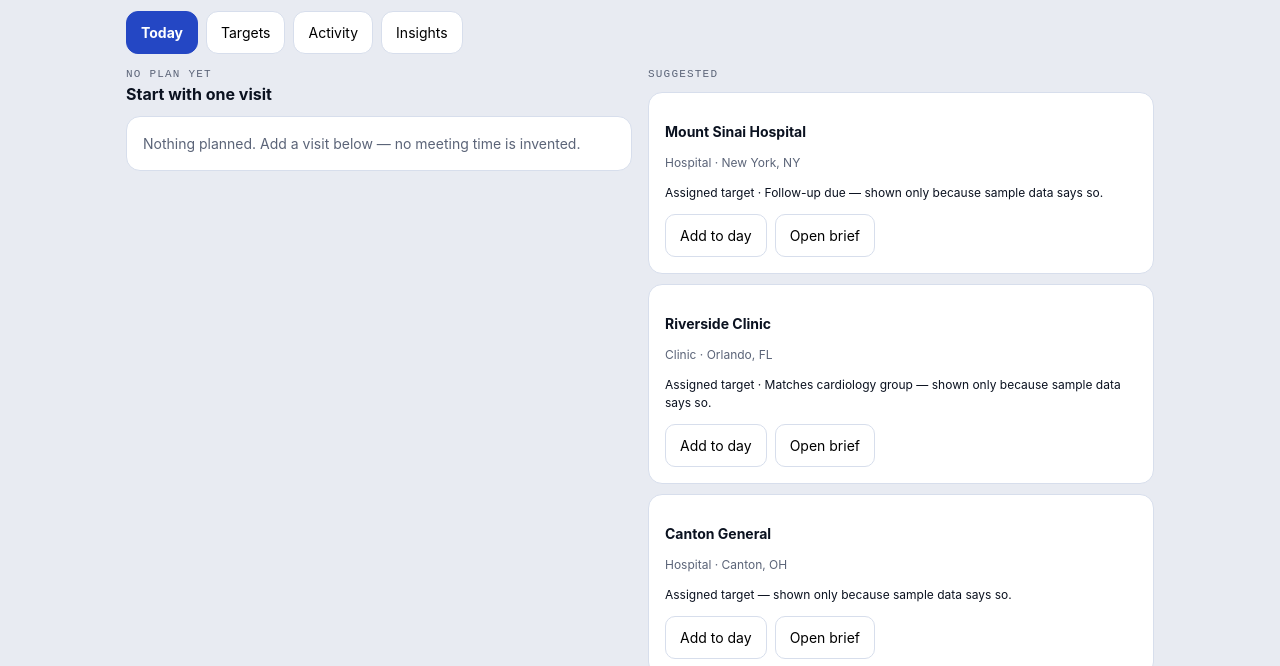
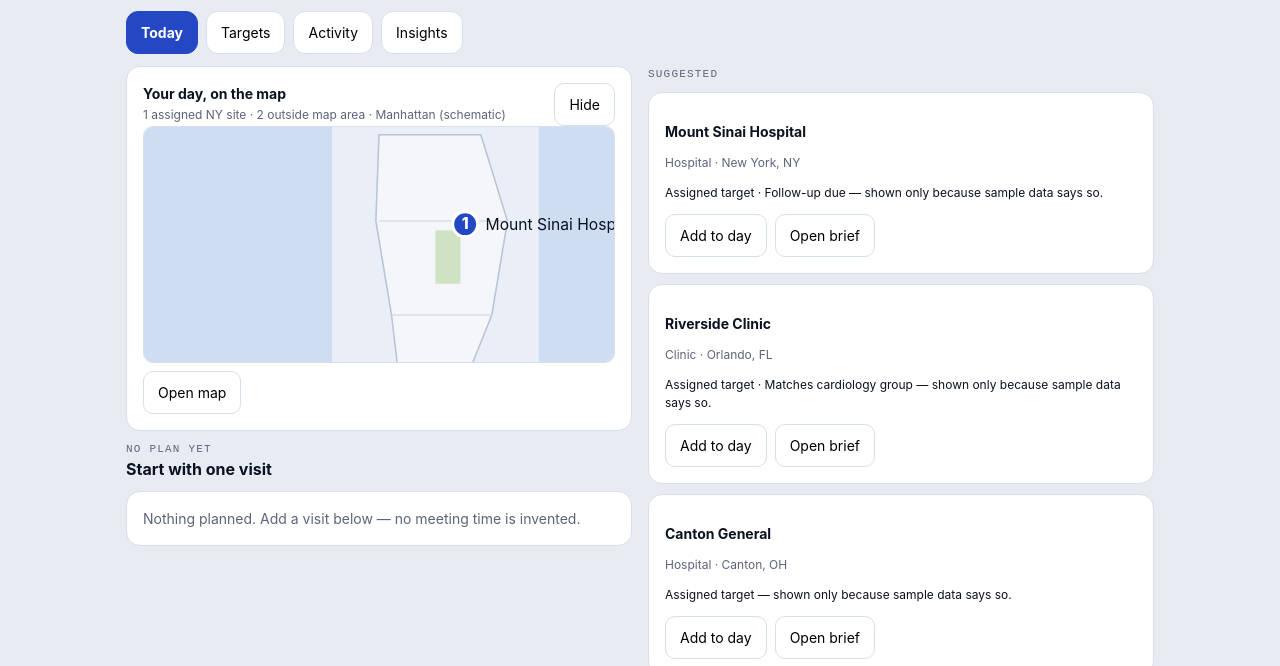
Before and after one commit to DoggoWoofWoof/AppNexus, a plain HTML site: page mockup/field-pro-app.html in a window 1280 px wide. Shown: the part 163-829 px from the top of the page. Drawn offline with Linux system fonts and the light colour scheme.

Commit message:
Add visual schematic map: Today card + Targets map pane

```diff
--- a/mockup/field-pro-app.html
+++ b/mockup/field-pro-app.html
@@ -44,6 +44,10 @@
 .back{background:none;border:0;color:var(--blue);padding:6px 0}
 .notice{background:#fff8e1;border:1px solid #e8d48b;border-radius:10px;padding:10px 12px;margin-top:10px;font-size:13px}
 .ok{background:#eefbef;border-color:#bfe3c6}
+.map{width:100%;height:auto;border:1px solid var(--line);border-radius:10px;background:#e9eef7;display:block}
+.pin{cursor:pointer}.pin circle{stroke:#fff;stroke-width:2}
+.pin text{fill:#fff;font-size:10px;font-weight:800;text-anchor:middle}
+.pinlabel{font-size:10px;fill:var(--ink)}
 </style>
 </head>
 <body>
@@ -71,7 +75,7 @@
 const PEOPLE=[
  {id:"bhatt",kind:"hcp",name:"Deepak Bhatt, MD",sub:"Interventional cardiology · Mount Sinai Hospital",npi:"1962515551",reason:"Linked to Mount Sinai · Follow-up due",org:"mount",pubs:"212 publications",trials:"38 trials"},
  {id:"chen",kind:"hcp",name:"Lisa Chen, MD",sub:"General cardiology · Riverside Clinic",npi:"1000000002",reason:"Assigned target",org:"riverside",pubs:"41 publications",trials:"6 trials"}];
-let tab="today",kind="hco",query="",day=[],notes=[],noteSeq=0,report={stage:"idle",pct:0},profile=null,profileFrom="targets";
+let tab="today",kind="hco",query="",day=[],notes=[],noteSeq=0,report={stage:"idle",pct:0},profile=null,profileFrom="targets",mapSel="mount",mapCard=true;
 const $=s=>document.querySelector(s);
 const esc=s=>String(s).replace(/[&<>"']/g,c=>({"&":"&amp;","<":"&lt;",">":"&gt;",'"':"&quot;","'":"&#39;"}[c]));
 function all(){return [...ORGS,...PEOPLE]}
@@ -90,14 +94,36 @@
 function today(){
  const items=day.map((d,i)=>{const x=find(d.target);return `<div class="card"><span class="pill">${d.fixed?"Confirmed appointment":"Flexible visit"}</span> <span class="pill">${esc(d.type)}</span><h3>${esc(x.name)}</h3><p class="muted small">${esc(x.sub)}${d.time?" · "+esc(d.time):" · Anytime today"}</p><div class="row"><button class="secondary" data-brief="${x.id}">Prepare</button><button class="secondary" data-cancel="${i}">Cancel</button></div></div>`}).join("");
  const sugg=all().filter(x=>!day.some(d=>d.target===x.id)).map(x=>`<div class="card"><h3>${esc(x.name)}</h3><p class="muted small">${esc(x.sub)}</p><p class="small">${esc(x.reason)} — shown only because sample data says so.</p><div class="row"><button class="secondary" data-add="${x.id}">Add to day</button><button class="secondary" data-brief="${x.id}">Open brief</button></div></div>`).join("");
- return `<div class="grid cols"><div><div class="eyebrow">${day.length?"Planned day":"No plan yet"}</div><h2>${day.length?day.length+" stop(s) · fixed items never move silently":"Start with one visit"}</h2><div class="list">${items||'<div class="card muted">Nothing planned. Add a visit below — no meeting time is invented.</div>'}</div>${day.length?'<div class="notice">Route review: stops grouped by site. Travel times need a real routing provider (Google Routes or OSRM/Valhalla) — not computed here.</div>':""}</div><div><div class="eyebrow">Suggested</div><div class="list">${sugg}</div></div></div>`;
+ return `<div class="grid cols"><div>${todayMap()}<div class="eyebrow">${day.length?"Planned day":"No plan yet"}</div><h2>${day.length?day.length+" stop(s) · fixed items never move silently":"Start with one visit"}</h2><div class="list">${items||'<div class="card muted">Nothing planned. Add a visit below — no meeting time is invented.</div>'}</div>${day.length?'<div class="notice">Route review: stops grouped by site. Travel times need a real routing provider (Google Routes or OSRM/Valhalla) — not computed here.</div>':""}</div><div><div class="eyebrow">Suggested</div><div class="list">${sugg}</div></div></div>`;
 }
 function targets(){
  const k=kind;
  const list=filtered(k).map(card).join("")||'<div class="card muted">No matches in sample book.</div>';
  return `<div class="grid cols"><div><div class="tabs" role="tablist"><button data-k="hco" aria-selected="${k==="hco"}">Accounts · ${ORGS.length}</button><button data-k="hcp" aria-selected="${k==="hcp"}">People · ${PEOPLE.length}</button><button data-k="map" aria-selected="${k==="map"}">Map (static)</button></div><input class="search" data-q placeholder="Search sample ${k==="hcp"?"people":"accounts"}" value="${esc(query)}" aria-label="Search"><div class="list">${k==="map"?mapPane():list}</div></div><div><div class="card"><div class="eyebrow">Discovery scope</div><p class="small muted">Assigned book shown. Searching here never assigns anything — adding to a list is a separate, permission-gated action.</p></div></div></div>`;
 }
-function mapPane(){return `<div class="card"><h3>Static site preview</h3><p class="small muted">Real public facility geography; assignments fictional. Nearby = straight-line only, never drive time.</p>${ORGS.map(o=>`<div class="row" style="margin:6px 0"><span class="pill">📍 ${esc(o.name)}</span><button class="secondary" data-open="${o.id}">Brief</button><button class="secondary" data-add="${o.id}">Add to day</button></div>`).join("")}</div>`}
+function pinXY(id){return id==="mount"?[205,62]:[0,0]}
+function mapSVG(sel,mini){
+ const onMap=ORGS.filter(o=>o.id==="mount"),offMap=ORGS.filter(o=>o.id!=="mount");
+ const pins=onMap.map((o,i)=>{const [x,y]=pinXY(o.id);const on=sel===o.id;
+  return `<g class="pin" data-mapsel="${o.id}"><circle cx="${x}" cy="${y}" r="${mini?8:10}" fill="${on?"#2447c4":"#8a93a8"}"/><text x="${x}" y="${y+(mini?3:4)}">${i+1}</text></g><text class="pinlabel" x="${x+13}" y="${y+4}">${esc(o.name)}</text>`}).join("");
+ return `<svg class="map" viewBox="0 0 300 ${mini?150:210}" role="img" aria-label="Schematic map of sample New York site">
+  <rect x="0" y="0" width="300" height="300" fill="#e9eef7"/>
+  <rect x="0" y="0" width="120" height="300" fill="#cfddf2"/>
+  <rect x="252" y="0" width="48" height="300" fill="#cfddf2"/>
+  <polygon points="150,5 215,5 232,60 222,120 200,175 178,205 168,205 158,120 148,60" fill="#f4f6fa" stroke="#b9c4d8"/>
+  <rect x="186" y="66" width="16" height="34" fill="#cfe3c2"/>
+  <line x1="150" y1="60" x2="232" y2="60" stroke="#d7deec"/><line x1="158" y1="120" x2="222" y2="120" stroke="#d7deec"/><line x1="168" y1="160" x2="208" y2="160" stroke="#d7deec"/>
+  <text class="pinlabel" x="8" y="200">Schematic — not real geography</text>${pins}</svg>`;
+}
+function mapPane(){
+ const sel=find(mapSel)||ORGS[0];
+ return `<div class="card"><h3>Map · New York territory (static)</h3>${mapSVG(sel.id)}<p class="small muted">1 site on this map · 2 outside map area (Orlando FL, Canton OH). Nearby is straight-line only — never drive time. Production uses a real map SDK + road routing.</p><div class="card" style="margin-top:8px"><span class="pill">Selected site</span><h3>${esc(sel.name)}</h3><p class="muted small">${esc(sel.sub)} · ${esc(sel.reason)}</p><div class="row"><button class="secondary" data-open="${sel.id}">Open brief</button><button class="secondary" data-add="${sel.id}">Add to day</button></div></div>${ORGS.filter(o=>o.id!=="mount").map(o=>`<div class="row" style="margin:6px 0"><span class="pill">${esc(o.name)} · outside map area</span><button class="secondary" data-open="${o.id}">Brief</button><button class="secondary" data-add="${o.id}">Add to day</button></div>`).join("")}</div>`}
+function todayMap(){
+ if(!mapCard)return `<button class="secondary" data-showmap>Show map preview</button>`;
+ const planned=day.map(d=>find(d.target)).filter(x=>x&&x.kind==="hco");
+ const label=planned.length?planned.length+" planned site(s)":"1 assigned NY site · 2 outside map area";
+ return `<div class="card" style="margin-bottom:10px"><div class="row"><div><h3 style="margin:0">Your day, on the map</h3><p class="muted small" style="margin:2px 0">${label} · Manhattan (schematic)</p></div><button class="secondary" data-hidemap style="margin-left:auto">Hide</button></div>${mapSVG(mapSel,true)}<div class="row" style="margin-top:8px"><button class="secondary" data-goto-map>Open map</button></div></div>`;
+}
 function prof(){
  const x=find(profile.id);if(!x)return "";
  const isH=x.kind==="hco";
@@ -120,6 +146,10 @@
  v.querySelectorAll("[data-k]").forEach(b=>b.onclick=()=>{kind=b.dataset.k;render()});
  const q=v.querySelector("[data-q]");if(q)q.oninput=()=>{query=q.value;const l=v.querySelector(".list");};
  if(q)q.oninput=()=>{query=q.value;render();const n=v.querySelector("[data-q]");n.focus();n.setSelectionRange(n.value.length,n.value.length)};
+ v.querySelectorAll("[data-mapsel]").forEach(b=>b.onclick=()=>{mapSel=b.dataset.mapsel;render()});
+ v.querySelectorAll("[data-goto-map]").forEach(b=>b.onclick=()=>{profile=null;tab="targets";kind="map";render()});
+ v.querySelectorAll("[data-showmap]").forEach(b=>b.onclick=()=>{mapCard=true;render()});
+ v.querySelectorAll("[data-hidemap]").forEach(b=>b.onclick=()=>{mapCard=false;render()});
  v.querySelectorAll("[data-open]").forEach(b=>b.onclick=()=>{profileFrom=tab;tab="targets";profile={id:b.dataset.open};render()});
  v.querySelectorAll("[data-back]").forEach(b=>b.onclick=()=>{profile=null;tab=profileFrom;render()});
  v.querySelectorAll("[data-brief]").forEach(b=>b.onclick=()=>{profileFrom="today";tab="targets";profile={id:b.dataset.brief};render()});
```
